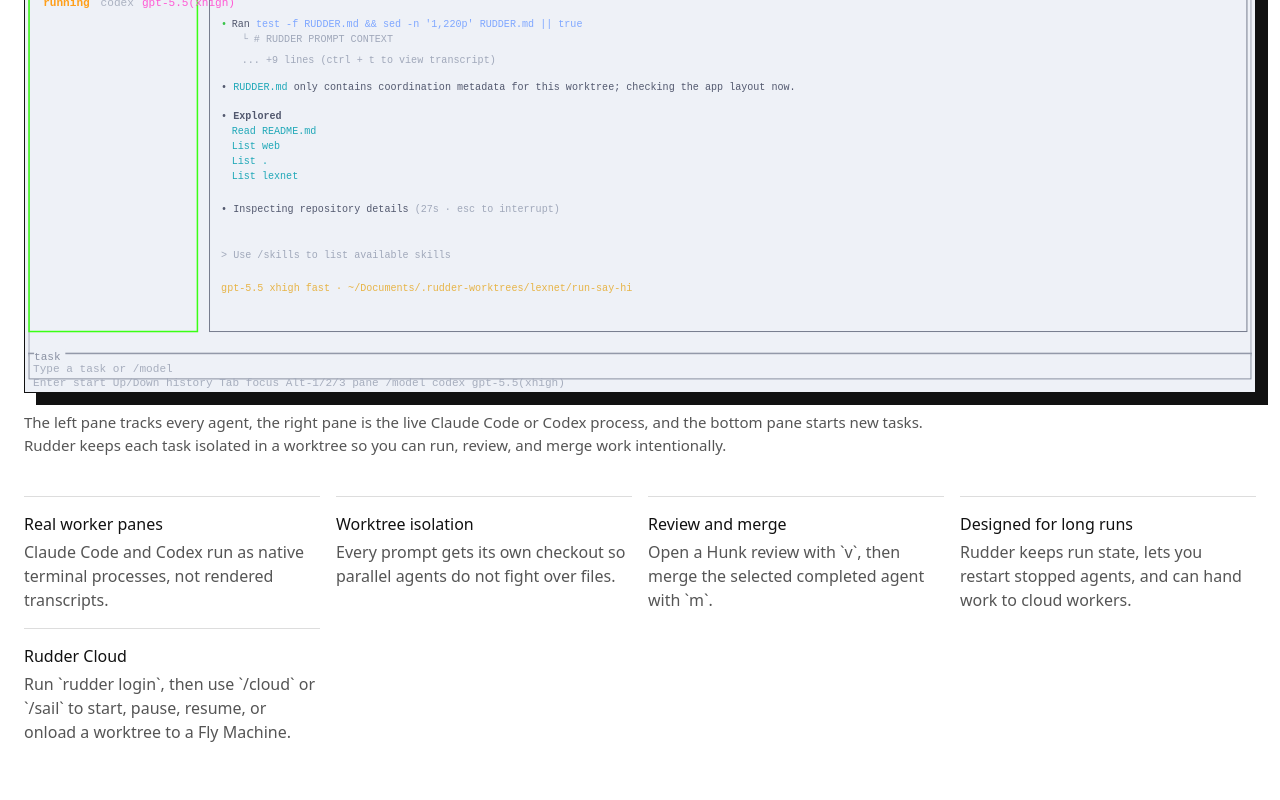
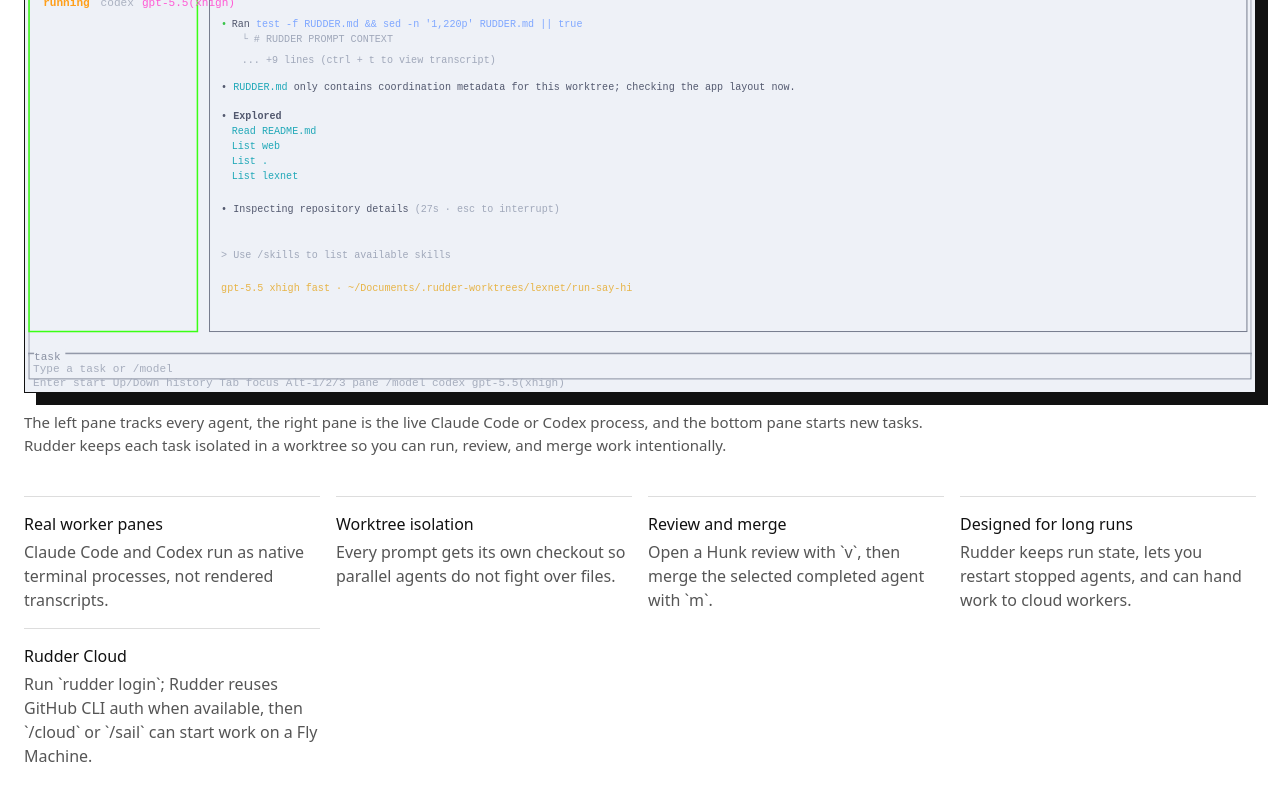
Before and after one commit to KritR/rudder, a website: page site/index.html in a window 1280 px wide. Shown: the part 918-1718 px from the top of the page. Drawn offline with Linux system fonts and the light colour scheme.

Commit message:
Update site for cloud login

```diff
--- a/site/index.html
+++ b/site/index.html
@@ -377,7 +377,7 @@
           </div>
           <div class="point">
             <strong>Rudder Cloud</strong>
-            <span>Run `rudder login`, then use `/cloud` or `/sail` to start, pause, resume, or onload a worktree to a Fly Machine.</span>
+            <span>Run `rudder login`; Rudder reuses GitHub CLI auth when available, then `/cloud` or `/sail` can start work on a Fly Machine.</span>
           </div>
         </section>
       </main>
```
